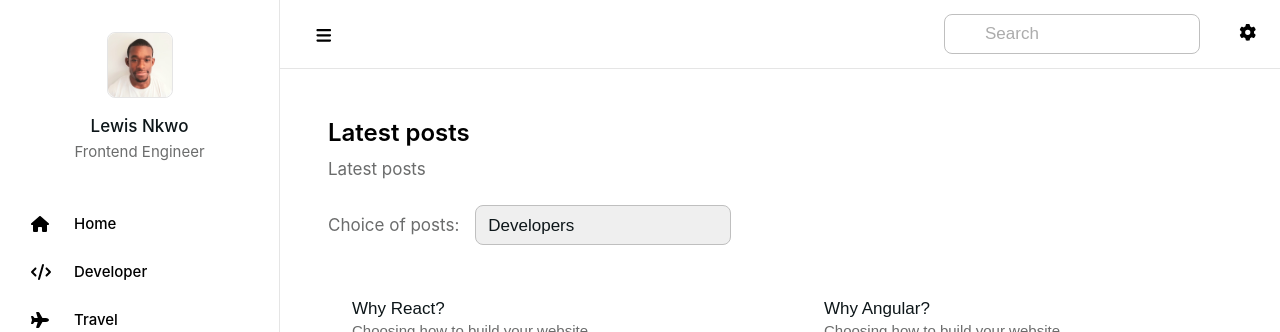
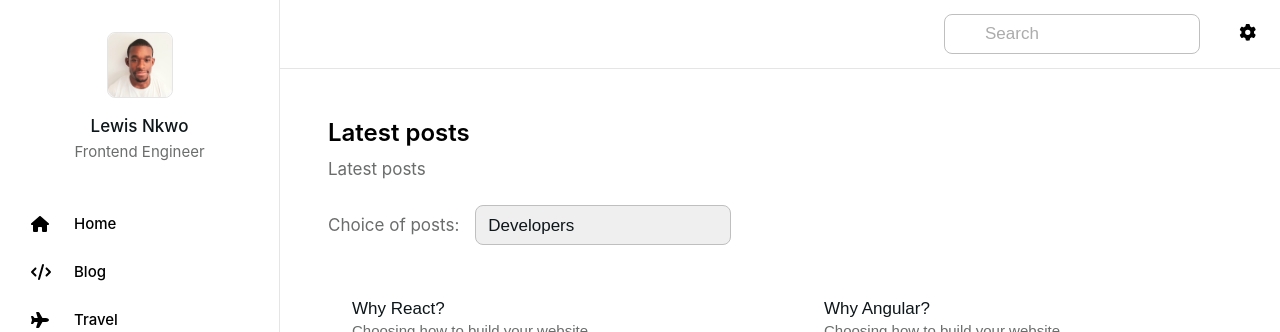
Before and after one commit to lewisnkwo/personal-site, a React (Create React App) app: page / in a window 1280 px wide. Shown: the top 332 px of the page. Built offline with nearby package versions, Linux system fonts and the light colour scheme.

Commit message:
Add isMobile, update navbar, style changes

```diff
--- a/src/App.tsx
+++ b/src/App.tsx
@@ -44,7 +44,7 @@ function App() {
           },
           {
             icon: "code",
-            title: "Developer",
+            title: "Blog",
           },
           {
             icon: "plane",
--- a/src/components/main/index.tsx
+++ b/src/components/main/index.tsx
@@ -1,7 +1,7 @@
 import PostItem from "./post-item";
 import "./index.scss";
 import { useEffect, useState, useRef } from "react";
-import { toPost } from "../../utils";
+import { isMobile, toPost } from "../../utils";
 import SidebarDetail from "../sidebar-detail";
 import { Post } from "../../types";
 import fakePosts from "../../fakeposts";
@@ -51,7 +51,7 @@ const Main = () => {
         </section>
       </div>
       {selectedPost && (
-        <div ref={window.innerWidth <= 480 ? sidebarPostRef : null}>
+        <div ref={isMobile ? sidebarPostRef : null}>
           <SidebarDetail {...selectedPost} />
         </div>
       )}
--- a/src/components/main/post-item/index.scss
+++ b/src/components/main/post-item/index.scss
@@ -26,7 +26,7 @@
   margin-left: 12px;
   display: flex;
   flex-direction: column;
-  align-items: flex-start;
+  text-align: left;
 }
 
 .PostItem__title {
--- a/src/components/navbar/index.scss
+++ b/src/components/navbar/index.scss
@@ -6,7 +6,7 @@
   padding: 14px 29.25px;
   display: flex;
   flex-direction: row;
-  justify-content: space-between;
+  justify-content: flex-end;
   align-items: center;
 
   input[type="search"] {
@@ -38,3 +38,9 @@
     height: 16.73px;
   }
 }
+
+@media only screen and (max-width: 480px) {
+  .Navbar {
+    justify-content: space-between;
+  }
+}
--- a/src/components/navbar/index.tsx
+++ b/src/components/navbar/index.tsx
@@ -1,11 +1,14 @@
 import "./index.scss";
 import { FontAwesomeIcon } from "@fortawesome/react-fontawesome";
+import { isMobile } from "../../utils";
 
 const Navbar = () => (
   <nav className="Navbar" role="navigation" aria-label="Top Navigation">
-    <button aria-label="Menu">
-      <FontAwesomeIcon icon="bars" />
-    </button>
+    {isMobile && (
+      <button aria-label="Menu">
+        <FontAwesomeIcon icon="bars" />
+      </button>
+    )}
     <div>
       <input
         type="search"
--- a/src/components/sidebar-detail/index.tsx
+++ b/src/components/sidebar-detail/index.tsx
@@ -1,5 +1,5 @@
 import Image from "../post-image";
-import SidebarDetailItem from "./user-item";
+import SidebarDetailItem from "./post-item";
 import "./index.scss";
 import { Post as Props } from "../../types";
 
--- a/src/utils.ts
+++ b/src/utils.ts
@@ -9,3 +9,5 @@ export const toPost = (posts: PostModel[]): Post[] =>
       name: `${post.author.name.first} ${post.author.name.last}`,
     },
   }));
+
+export const isMobile = window.innerWidth <= 768;
```
Also changed, not shown: src/components/sidebar-detail/post-item/index.scss (renamed from src/components/sidebar-detail/user-item/index.scss), src/components/sidebar-detail/post-item/index.tsx (renamed from src/components/sidebar-detail/user-item/index.tsx).
